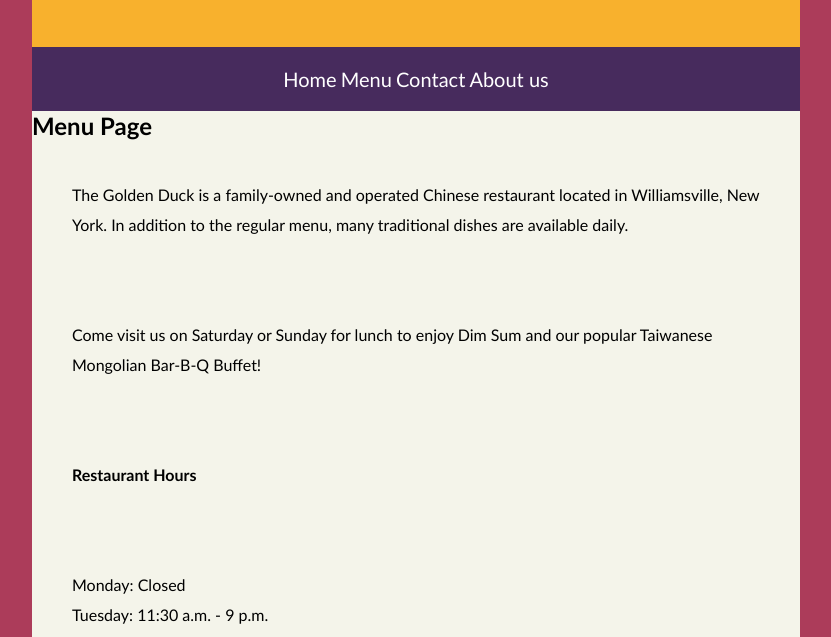
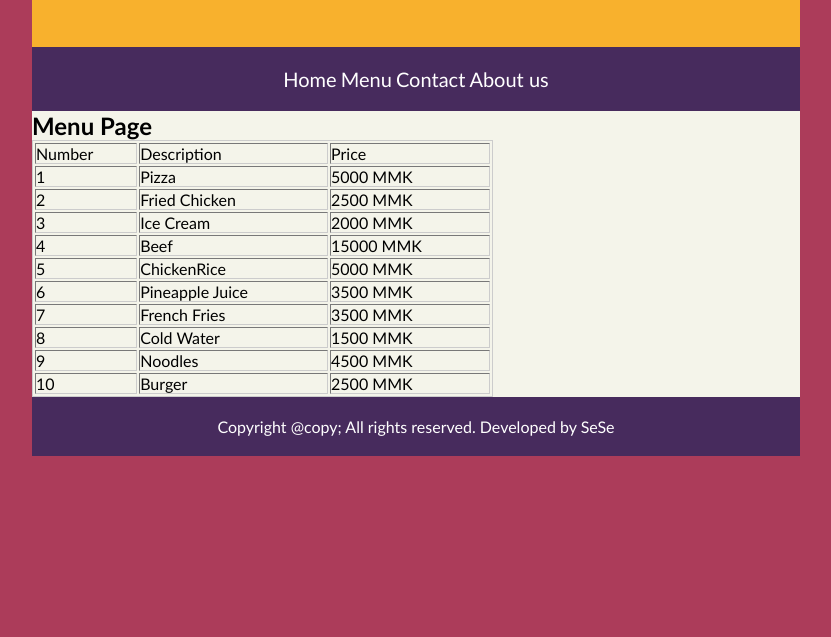
Before and after one commit to xeqol/Golden-Duck, a plain HTML site: page menu.html in a window 1280 px wide. Shown: the part 163-800 px from the top of the page, without its empty margins (224-1055 px from the left). Drawn offline with Linux system fonts and the light colour scheme.

Commit message:
Add files via upload
Signed-off-by: sese <kayoukokoikato@gmail.com>

```diff
--- a/menu.html
+++ b/menu.html
@@ -21,20 +21,63 @@
     </nav>
     <section>
         <h2>Menu Page</h2>
-        <p>The Golden Duck is a family-owned and operated Chinese restaurant located in Williamsville, New York. In addition to the regular menu, many traditional dishes are available daily.</p>
-        <p>Come visit us on Saturday or Sunday for lunch to enjoy Dim Sum and our popular Taiwanese Mongolian Bar-B-Q Buffet!</p>
-        <padding>
-            <h4>Restaurant Hours</h4>
-            </padding>
-        <p>
-            Monday: Closed <br>
-Tuesday: 11:30 a.m. - 9 p.m.<br>
-Wednesday: 11:30 a.m. - 9 p.m.<br>
-Thursday: 11:30 a.m. - 9 p.m.<br>
-Friday: 11:30 a.m. - 9:30 p.m.<br>
-Saturday: noon - 9:30 p.m.<br>
-Sunday: noon - 9 p.m.<br>
-        </p>
+        <table border=".">
+            <tr>
+                <td>Number</td>
+                <td>Description</td>
+                <td>Price</td>
+            </tr>
+            <tr>
+                <td>1</td>
+                <td>Pizza</td>
+                <td>5000 MMK</td>
+            </tr>
+            <tr>
+                <td>2</td>
+                <td>Fried Chicken</td>
+                <td>2500 MMK</td>
+            </tr>
+            <tr>
+            <td>3</td>
+            <td>Ice Cream</td>
+            <td>2000 MMK</td>
+            </tr>
+            <tr>
+                <td>4</td>
+                <td>Beef</td>
+                <td>15000 MMK</td>
+            </tr>
+            <tr>
+                <td>5</td>
+                <td>ChickenRice</td>
+                <td>5000 MMK</td>
+            </tr>
+            <tr>
+                <td>6</td>
+                <td>Pineapple Juice</td>
+                <td>3500 MMK</td>
+            </tr>
+            <tr>
+                <td>7</td>
+                <td>French Fries</td>
+                <td>3500 MMK</td>
+            </tr>
+            <tr>
+                <td>8</td>
+                <td>Cold Water</td>
+                <td>1500 MMK</td>
+            </tr>
+            <tr>
+                <td>9</td>
+                <td>Noodles</td>
+                <td>4500 MMK</td>
+            </tr>
+            <tr>
+                <td>10</td>
+                <td>Burger</td>
+                <td>2500 MMK</td>
+            </tr>
+        </table>
     </section>
     <footer>
         <p>Copyright @copy; All rights reserved.
--- a/style.css
+++ b/style.css
@@ -50,6 +50,15 @@ section p,h4{
     padding:40px;
     line-height: 30px;
 }
+table{
+    width: 60%;
+    border: 1px solid #ccc;
+}
+tr:hover{
+    background-color: #f8b12d;
+    color:#472b5d
+    font-size: 18px;
+}
 footer{
     text-align: center;
     background-color:#472b5d;
```
